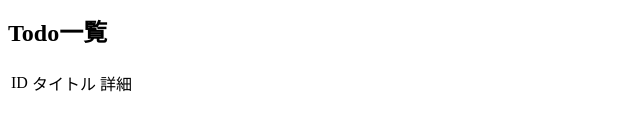
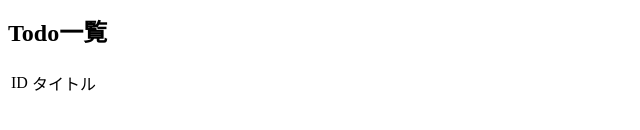
Before and after one commit to shinshinshin123/todo-list-Intermediate, a React (Create React App) app in the folder todo-list/: page / in a window 1280 px wide. Shown: the part 198-328 px from the top of the page, without its empty margins (0-640 px from the left). Built offline with nearby package versions, Linux system fonts and the light colour scheme.

Commit message:
todoの内容をコメントアウト

```diff
--- a/todo-list/src/App.tsx
+++ b/todo-list/src/App.tsx
@@ -3,7 +3,7 @@ import { useState } from "react";
 export type Todo = {
   id: number; //id
   title: string; //タイトル
-  content: string; //内容
+  // content: string; //内容
   deleted: boolean; //削除されたかどうか
 };
 
@@ -22,7 +22,7 @@ function App() {
     const isTodo: Todo = {
       id: todo.length,
       title: todoList,
-      content: todoList,
+      // content: todoList,
       deleted: false,
     }
 
@@ -45,12 +45,11 @@ function App() {
           <p>タイトル</p>
           <input
             type="text"
-            value={todoList}
             placeholder="タイトル"
             onChange={onChangeTodo}
           /><br/>
-          {/* <p>詳細</p>
-          <input
+          {/* <p>詳細</p> */}
+          {/* <input
             type="text"
             placeholder="todoの詳細"
             onChange={onChangeTodo}
@@ -67,7 +66,7 @@ function App() {
             <tr>
               <td>ID</td>
               <td>タイトル</td>
-              <td>詳細</td>
+              {/* <td>詳細</td> */}
               {/* <td>状態</td> */}
             </tr>
           </thead>
@@ -77,10 +76,7 @@ function App() {
             <tr key={index}>
               <td>{index + 1}</td>
               <td>{todo.title}</td>
-
-              {/* <td>
-                {todo.content}
-              </td> */}
+              {/* <td>{todo.content}</td> */}
               <td>
                 {/* 削除ボタン */}
                 <button onClick={() => onClickDelete(todo.id)}>削除</button>
```
